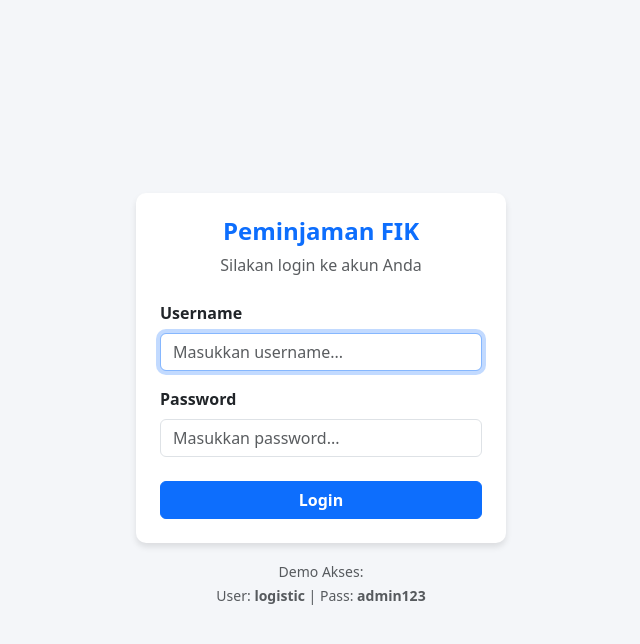
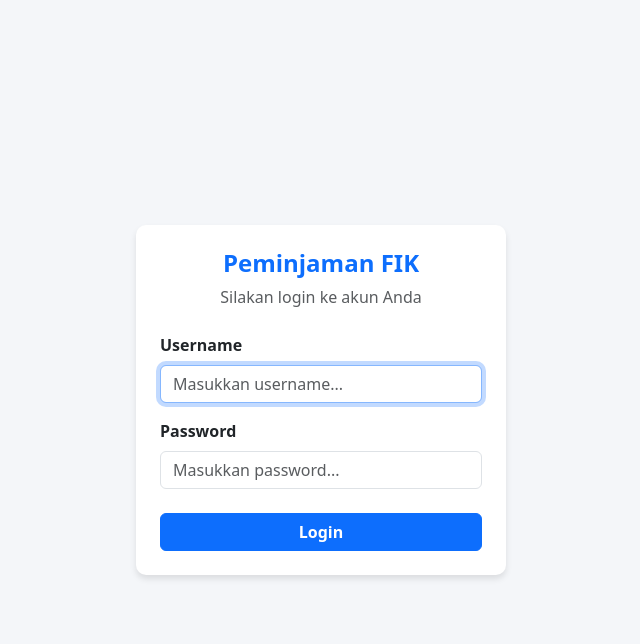
Before and after one commit to mrdaemonn27/supply_chain_management_fik, a CodeIgniter app: page /supply_chain_management_fik/index.php/auth in a window 1280 px wide. Shown: the top 644 px of the page, without its empty margins (319-959 px from the left). Run offline with CodeIgniter, Linux system fonts and the light colour scheme.

Commit message:
Update login dan upload bukti

```diff
--- a/application/views/auth/login.php
+++ b/application/views/auth/login.php
@@ -50,9 +50,6 @@
                 </form>
             </div>
         </div>
-        <div class="text-center mt-3 text-muted">
-            <small>Demo Akses:<br>User: <b>logistic</b> | Pass: <b>admin123</b></small>
-        </div>
     </div>
 </body>
 </html>
```
Also changed, not shown: assets/uploads/bukti_peminjaman/AWAL_1783411340_103012300358.png (added).
